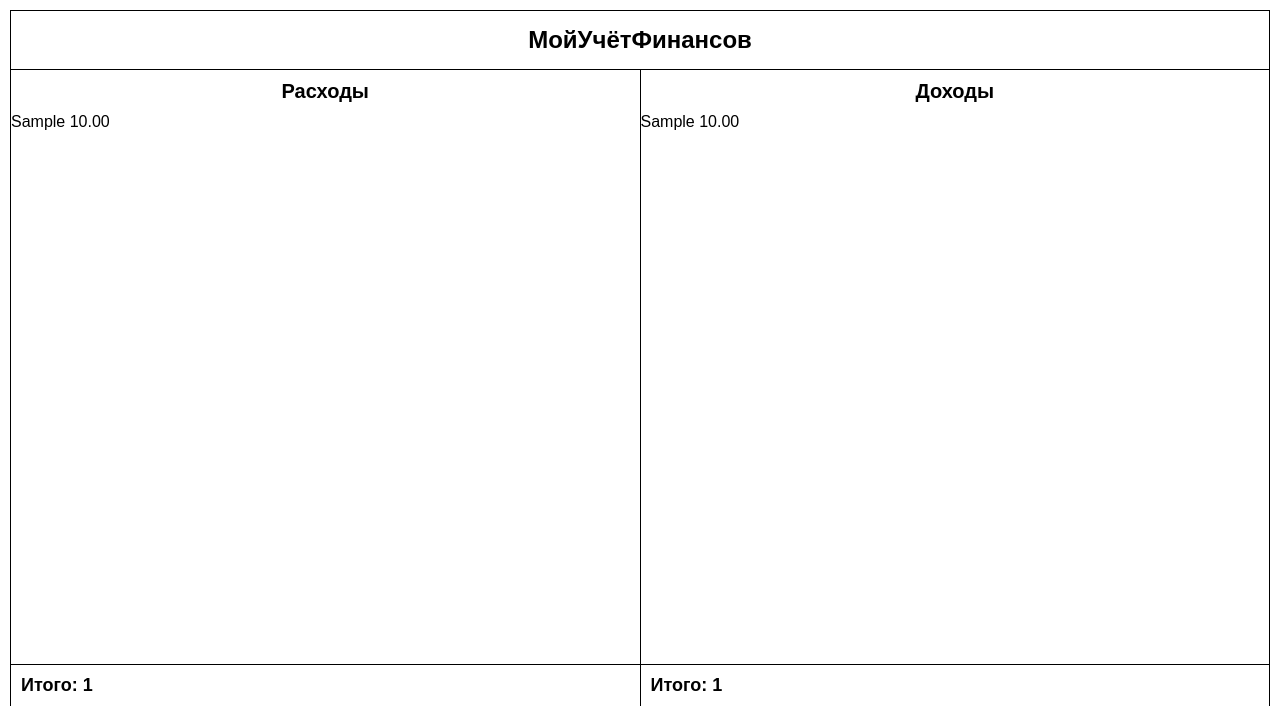
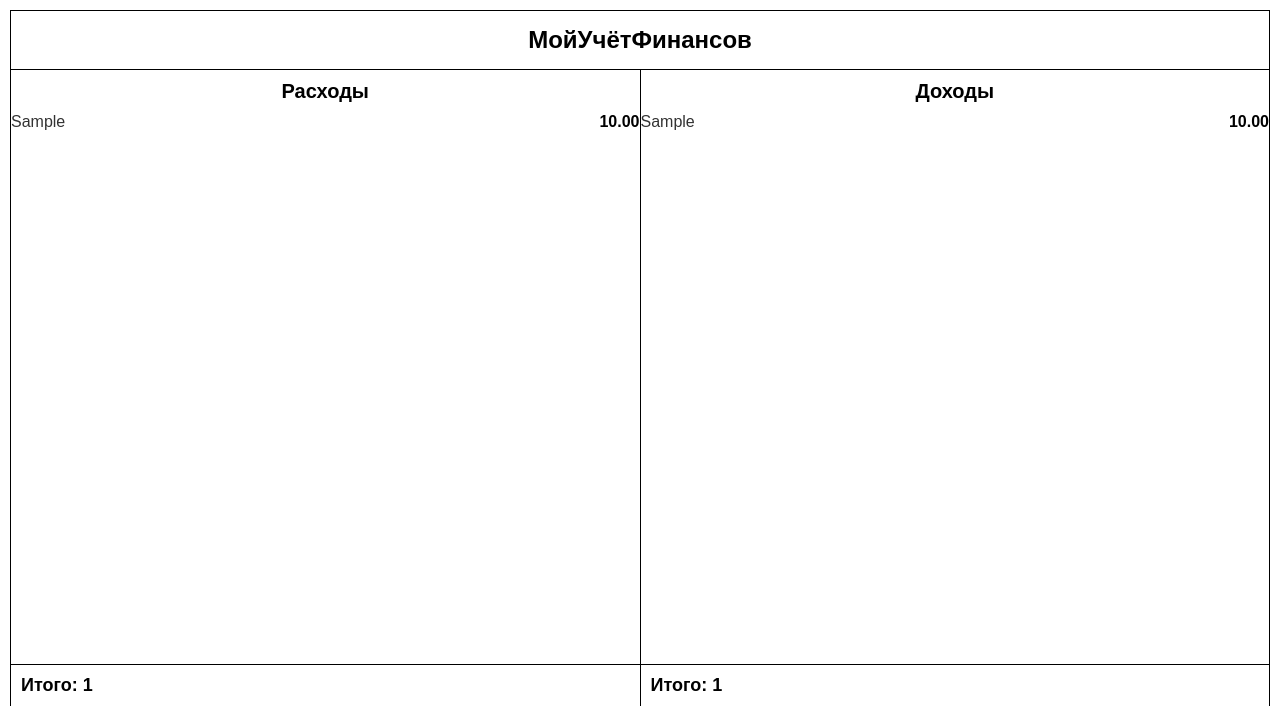
Before and after one commit to asphaltovich/Finances, a Django app: template finance/templates/finance/finance_report.html in a window 1280 px wide. Shown: the top 706 px of the page. Run offline with Django 5.2, Linux system fonts and the light colour scheme; tables that the repository leaves empty hold one stand-in row (values such as "Sample post"); the template is opened without the code that fills it: values that come from a table or form of the project are taken from there, most other values are stand-ins (such as "Sample title", 1, 10 or a date in 2020).

Commit message:
Обновление стилей

```diff
--- a/finance/static/styles8.css
+++ b/finance/static/styles8.css
@@ -70,3 +70,15 @@ body, html {
 .btn-finance:hover {
     background-color: #f0f0f0;
 }
+.data-row {
+    display: flex;
+    justify-content: space-between; /* Расталкивает категорию и сумму по краям */
+    margin-bottom: 8px;
+    font-size: 16px;
+}
+.data-category {
+    color: #333;
+}
+.data-amount {
+    font-weight: bold;
+}
```
